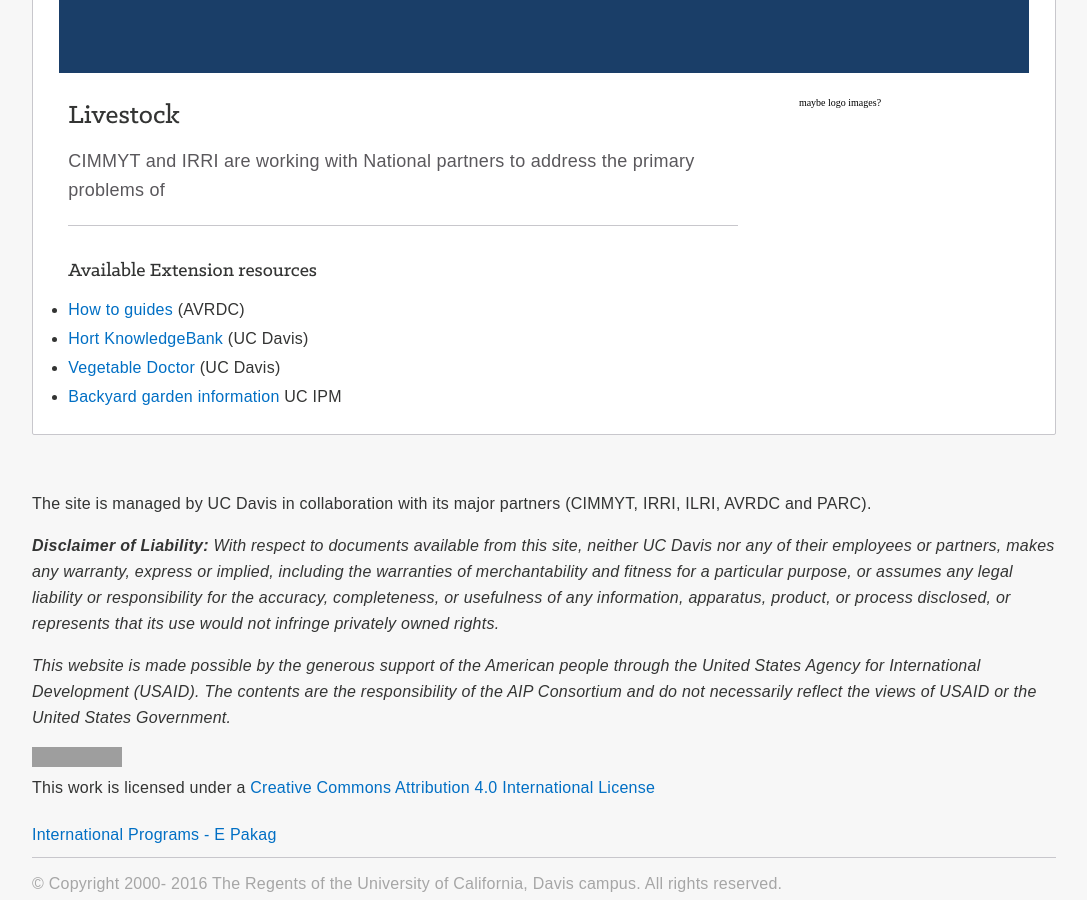
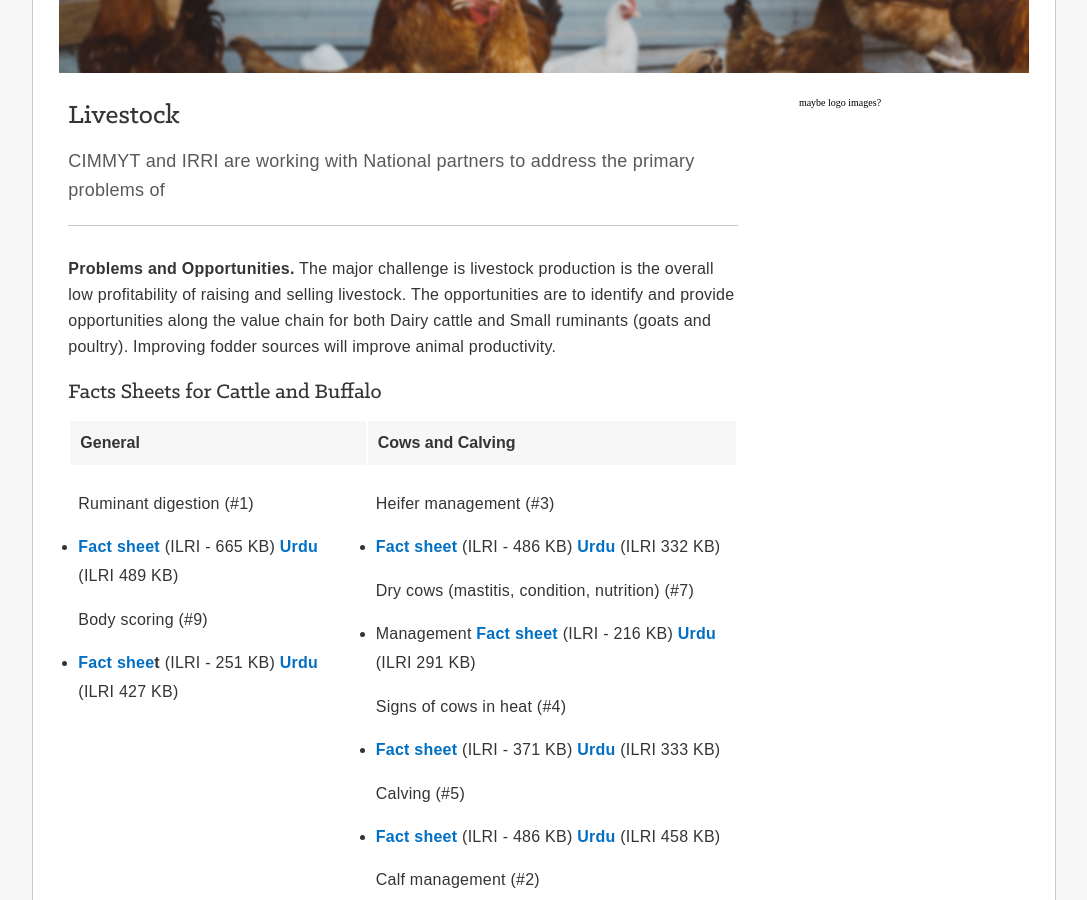
Before and after one commit to ucdavis/ip-epakag, a Jekyll site: the page built from livestock/index.html, in a window 1280 px wide and 900 px high, scrolled down 336 px. Shown: the whole window, without its empty margins (96-1183 px from the left). Built offline with Jekyll 4.4.1, drawn with Linux system fonts in a browser that asks for light colours; nearby versions of some CDN libraries; some of the changed text lies outside the part shown; grey boxes are pictures that could not be loaded.

Commit message:
livestock intro

```diff
--- a/livestock/index.html
+++ b/livestock/index.html
@@ -8,14 +8,118 @@
 <article>
     <h1>Livestock</h1>
     <p class="lead">CIMMYT and IRRI are working with National partners to address the primary problems of</p>
-    <h3>Available Extension resources </h3>
+    <p>
+        <b>Problems and Opportunities.</b> The major challenge is livestock production is the overall low profitability of raising and selling livestock. The opportunities are to identify and provide opportunities along the value chain for both Dairy cattle and Small ruminants (goats and poultry). Improving fodder sources will improve animal productivity.
+    </p>
+    <h2>Facts Sheets for Cattle and Buffalo</h2>
+    <table>
+        <tbody>
+            <tr>
+                <th>
+                    General
+                </th>
+                <th>Cows and Calving</th>
+            </tr>
+            <tr>
+                <td>
+                    <p class=" ">Ruminant digestion (#1)</p>
+                    <ul>
+                        <li> <strong><a class="internal-link" href="resolveuid/190a66305cbd42aaaaa5f20b9fd672db">Fact sheet</a></strong> (ILRI - 665 KB) <strong><a class="internal-link" href="resolveuid/312d866c911b4bac93f539d2df7b769c">Urdu</a> </strong>(ILRI 489 KB) </li>
+                    </ul>
+                    <p class=" ">Body scoring (#9)</p>
+<ul>
+<li> <strong><a class="internal-link" href="resolveuid/890b50fbfbe74d33b3b3618c4cd34516">Fact shee</a>t</strong> (ILRI - 251 KB) <strong><a class="internal-link" href="resolveuid/051a8328525749d6b7458dc2ce76215a">Urdu</a></strong> (ILRI 427 KB)</li>
+</ul>
+<p class=" "> </p>
+                </td>
+                <td>
+                    <p>Heifer management (#3)</p>
+<ul>
+    <li><strong><a href="resolveuid/0d1b8fe489ac4e3aaa4b3f77aa72ae4f">Fact sheet</a> </strong>(ILRI - 486 KB) <strong><a href="resolveuid/f865a40f5df740c79457c172edfa45f8">Urdu</a></strong> (ILRI 332 KB)</li>
+</ul>
+<p>Dry cows (mastitis, condition, nutrition) (#7)</p>
+<ul>
+    <li>Management <strong><a href="resolveuid/fd74088d8fc54206a4ae1dd7c980d769">Fact sheet</a></strong> (ILRI - 216 KB) <strong><a href="resolveuid/d4de1c93fd0343b3993c967695b9ecbe">Urdu</a></strong> (ILRI 291 KB) </li>
+</ul>
+<p>Signs of cows in heat (#4)</p>
+<ul>
+    <li><strong><a href="resolveuid/e56d395f35584bbaa90ca327e4aefe48">Fact sheet</a> </strong>(ILRI - 371 KB) <strong><a href="resolveuid/ea1e54b17d5b4541a98963420ff5ca7e">Urdu</a></strong> (ILRI 333 KB) </li>
+</ul>
+<p>Calving (#5)</p>
+<ul>
+    <li><strong><a href="resolveuid/ab03112cad3e42259247572f525b895b">Fact sheet</a> </strong>(ILRI - 486 KB) <strong><a href="resolveuid/5c65af425e4e48d381a278d3790a3bca">Urdu</a></strong> (ILRI 458 KB)</li>
+</ul>
+<p>Calf management (#2)</p>
+<ul>
+    <li><strong><a href="resolveuid/4c4bcf68be0849d886ff30b28148f5cf">Fact sheet</a></strong> (ILRI KB) <strong><a href="resolveuid/eb3c30bacd4c48379364811726738853">Urdu</a></strong> (ILRI KB)</li>
+</ul>
+
+
+                </td>
+            </tr>
+            <tr>
+                <td>Dairy Management - Cows</td>
+                <td>Dairy Management - Milking</td>
+            </tr>
+            <tr>
+                <td>
+                <p>Fresh Cow problems - Milk fever and Bloat (#6)
+</p>
+<ul>
+    <li> <strong><a href="resolveuid/5941906d41204017b7751445578a6ee8">Fact sheet</a></strong> (ILRI - 281 KB) <strong><a href="resolveuid/385e0d40c5844a9ba52e2f3b63c6659e">Urdu</a></strong> (ILRI 409 KB)
+
+
+    </li>
+</ul>
+<p>Mastitis (#8)
+</p>
+<ul>
+    <li> <strong><a href="resolveuid/35f2bf7cdcd64b2a8c5021faa50b9bf1">Fact sheet</a></strong> (ILRI - 291 KB) <strong><a href="resolveuid/af95522b39fa44d0bad5ab00d4e66fc0">Urdu</a></strong> (ILRI 364 KB)
+    </li>
+</ul>
+<p>Water for cattle and buffaloes (#12)
+</p>
+<ul>
+    <li> <strong><a href="resolveuid/b93f3bb4df7b40a4b615f93ba162eab8">Fact sheet</a></strong> (ILRI - 270 KB) <strong><a href="resolveuid/ef88e408b5ce42fa9011a69ea53c4054">Urdu</a></strong> (296 KB)</li>
+</ul>
+</td>
+                <td>
+                    <p>How to milk (#10)
+</p>
+<ul>
+    <li><strong><a href="resolveuid/18f278780d9b4356b75ada3bac1db8a8">Fact sheet</a></strong> (ILRI - 431 KB) <strong><a href="resolveuid/6ba5f4e8a492423f98755cfa4c6a46f6">Urdu</a></strong> (ILRI 282 KB)</li>
+</ul>
+<p>How to produce clean milk (#11)
+</p>
+<ul>
+    <li> <strong><a href="resolveuid/4199636abfde417cbf17cd6b89394200">Fact sheet</a></strong> (ILRI - 257 KB) <strong><a href="resolveuid/57596cd3ba2f47ecb692d9f55eca9560">Urdu</a></strong> (ILRI 305 KB)</li>
+</ul>
+
+                </td>
+            </tr>
+        </tbody>
+    </table>
+    <h3>Goats</h3>
+<ul>
+    <li>Artificial insemination <strong><a class="internal-link" href="resolveuid/dabd3012c49b4bd59d61633cdbb06aa6">Brochure</a></strong> (ILRI - 243 KB)</li>
+</ul>
+<h3>
+    Poultry
+</h3>
+<ul>
+    <li><strong><a href="http://afghanag.ucdavis.edu/c_livestock/poultry">Fact sheet link</a></strong> (UC Davis)</li>
+    <li>Village Chicken <strong><a href="resolveuid/24c27b12d7e1465b954e92ccc05fba92">Manual</a></strong> (ACIAR 4.7 MB)</li>
+<li>ILRI chicken manual (To be released Feb 14)</li>
+</ul>
+    <h3>Other sources of information</h3>
     <ul>
-        <li><a class="external-link" href="http://avrdc.org/?page_id=323" target="_self" title="">How to guides</a> (AVRDC)</li>
-        <li><a class="external-link" href="http://hortprac.weebly.com/" target="_self" title="">Hort KnowledgeBank</a> (UC Davis)</li>
-        <li><a class="external-link" href="http://hortvegdr.weebly.com/index.html" target="_self" title="">Vegetable Doctor</a> (UC Davis)</li>
-        <li><a class="external-link" href="http://www.ipm.ucdavis.edu/PMG/GARDEN/veggies.html" target="_self" title="">Backyard garden information</a> UC IPM</li>
+        <li>Provincial depart Ag Extension and NARC - some on-line plus hard copies of various materials.</li>
+        <li><a href="http://fangrpk.org/">FAnGR</a></li>
+        <li>FAO FFS goats</li>
+        <li>Cactus emerge as food source <a href="http://drylandsystems.cgiar.org/news-opinions/prickly-cactus-journey-hellish-plant-farmer%E2%80%99s-darling">Link</a></li>
     </ul>
 </article>
+
 <aside>
     maybe logo images?
 </aside>
```
Also changed, not shown: treecrops/index.html (+9 -5 lines), media/livestock_banner.jpg (added), 4 other files.
